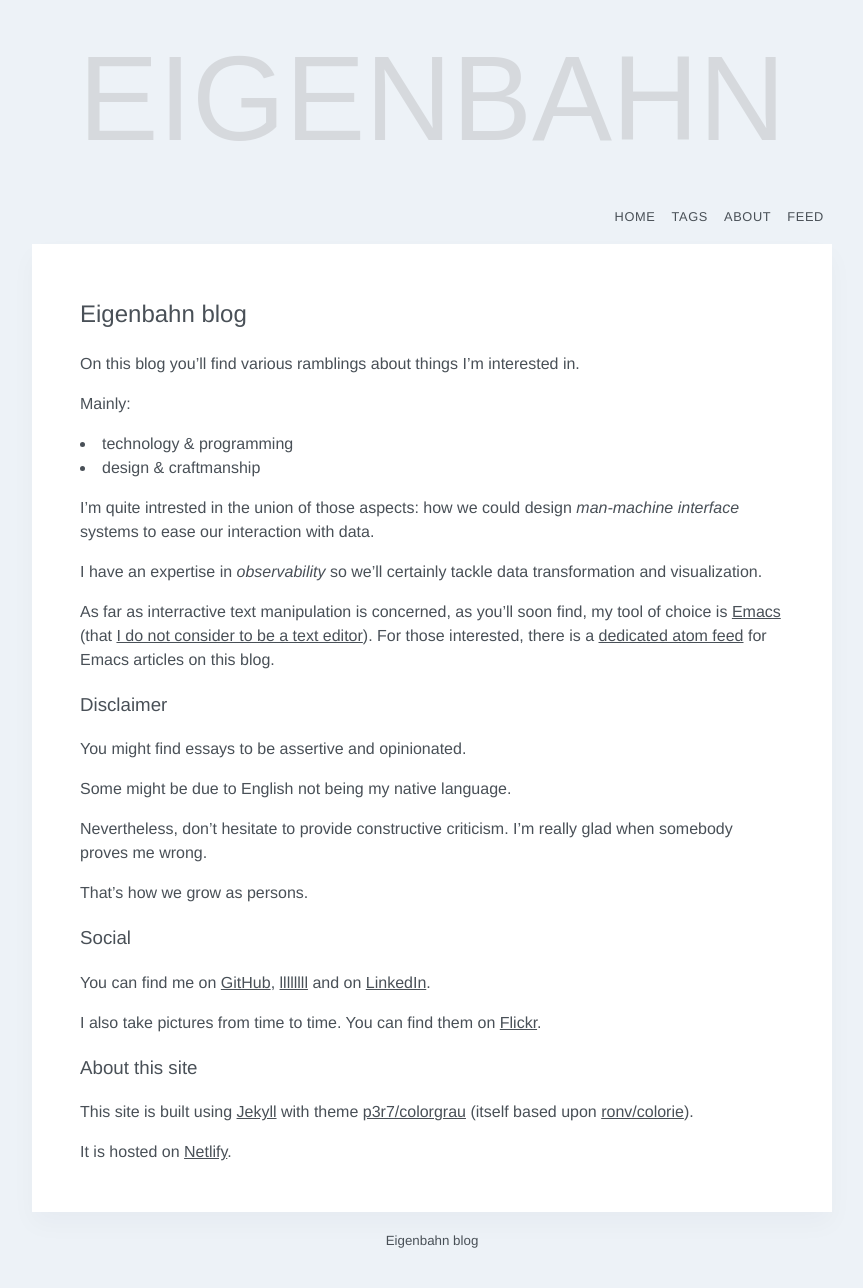
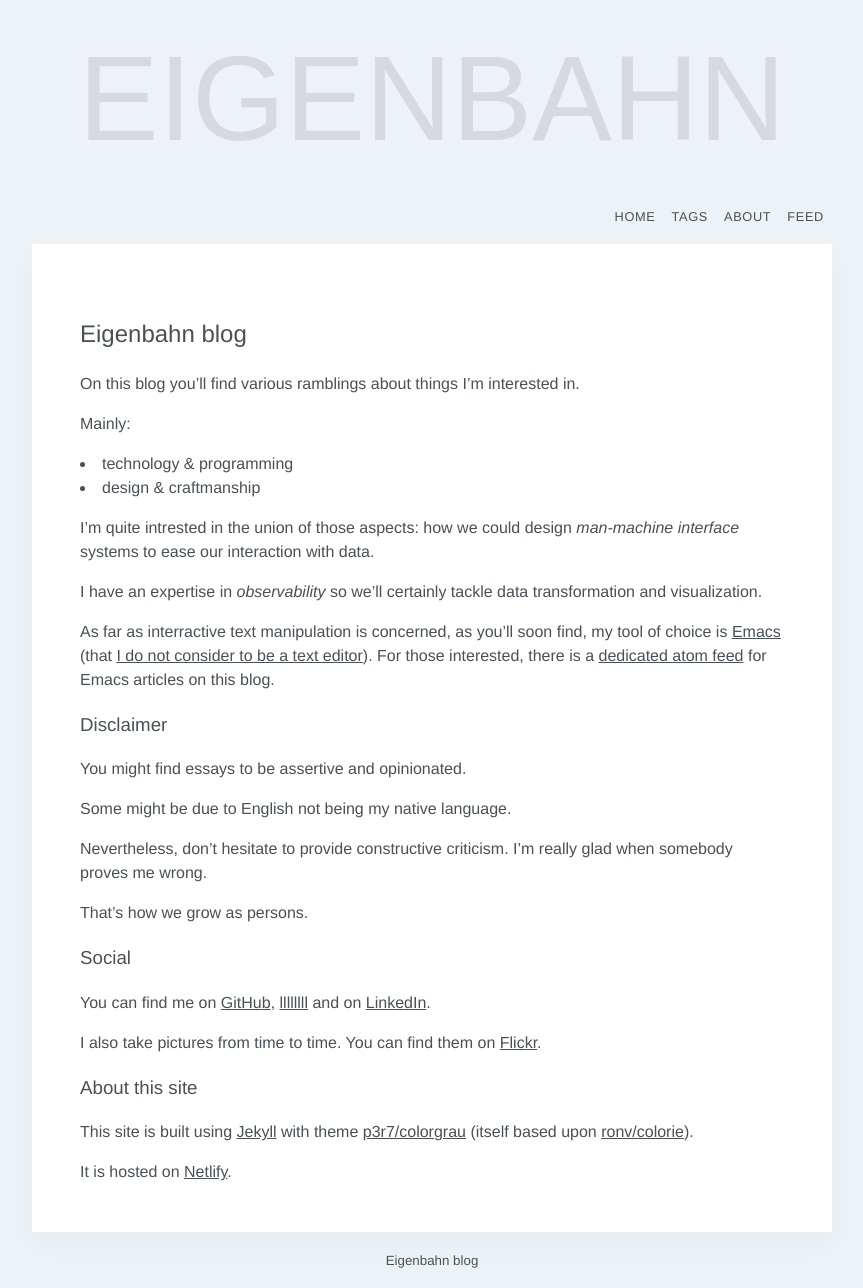
Before and after one commit to p3r7/blog, a Jekyll site: the page built from _pages/about.md, in a window 1280 px wide. Shown: the whole page, without its empty margins (208-1071 px from the left). Built offline with Jekyll 4.4.1, drawn with Linux system fonts in a browser that asks for light colours; some web fonts are replaced.

Commit message:
More air between sections

```diff
--- a/_sass/_layout.scss
+++ b/_sass/_layout.scss
@@ -236,3 +236,7 @@
     margin: 1rem 0;
     text-align: center;
 }
+
+article > h2 {
+    margin-top: 40px;
+}
```
